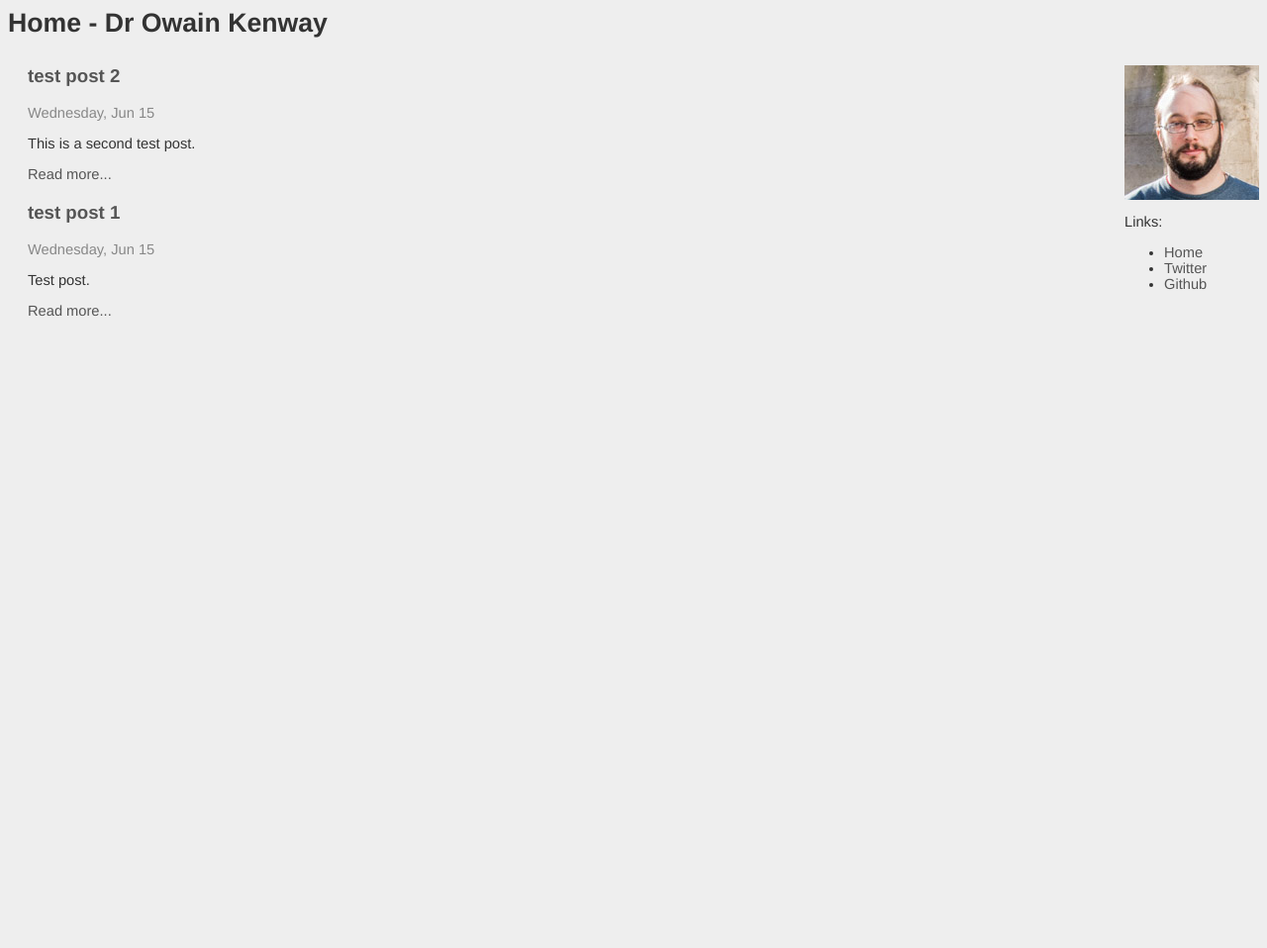
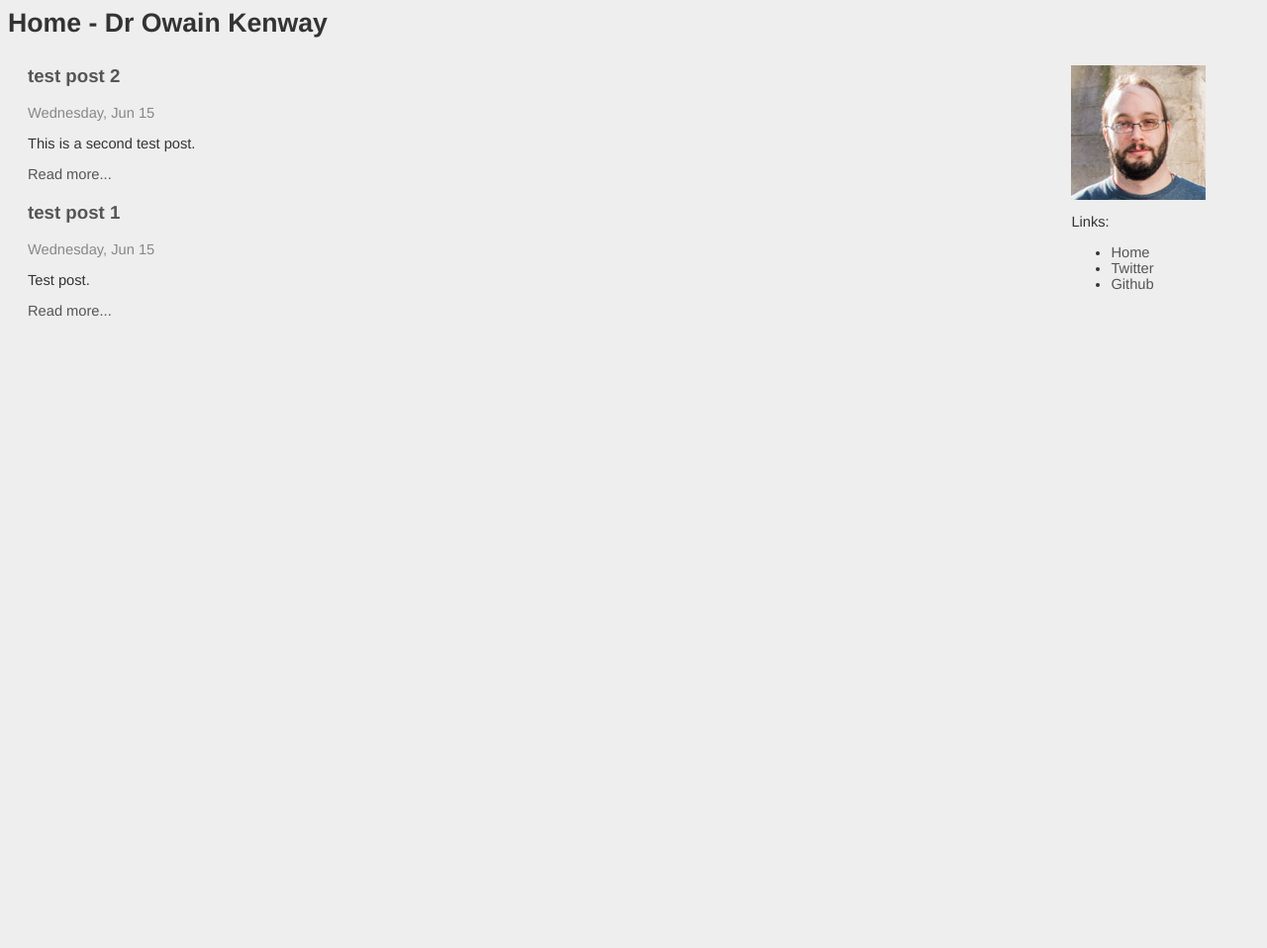
Before and after one commit to owainkenwayucl/owainkenwayucl.github.io, a Jekyll site: the page built from index.md, in a window 1280 px wide. Shown: the whole page at 99% size. Built offline with Jekyll 4.4.1, drawn with Linux system fonts in a browser that asks for light colours.

Commit message:
Update main.css

```diff
--- a/css/main.css
+++ b/css/main.css
@@ -68,13 +68,18 @@ a:hover {
   margin-right: auto;
 }
 
+.sideimage {
+  width: 100%;
+  height: auto;
+}
+
 #sidebar {
   float: right;
-  width: 136px;
+  width: 15%;
   min-height: 100%;
 }
 
 #main {
-  width:100%;
+  width:85%;
   min-height: 100%;
 }
```
